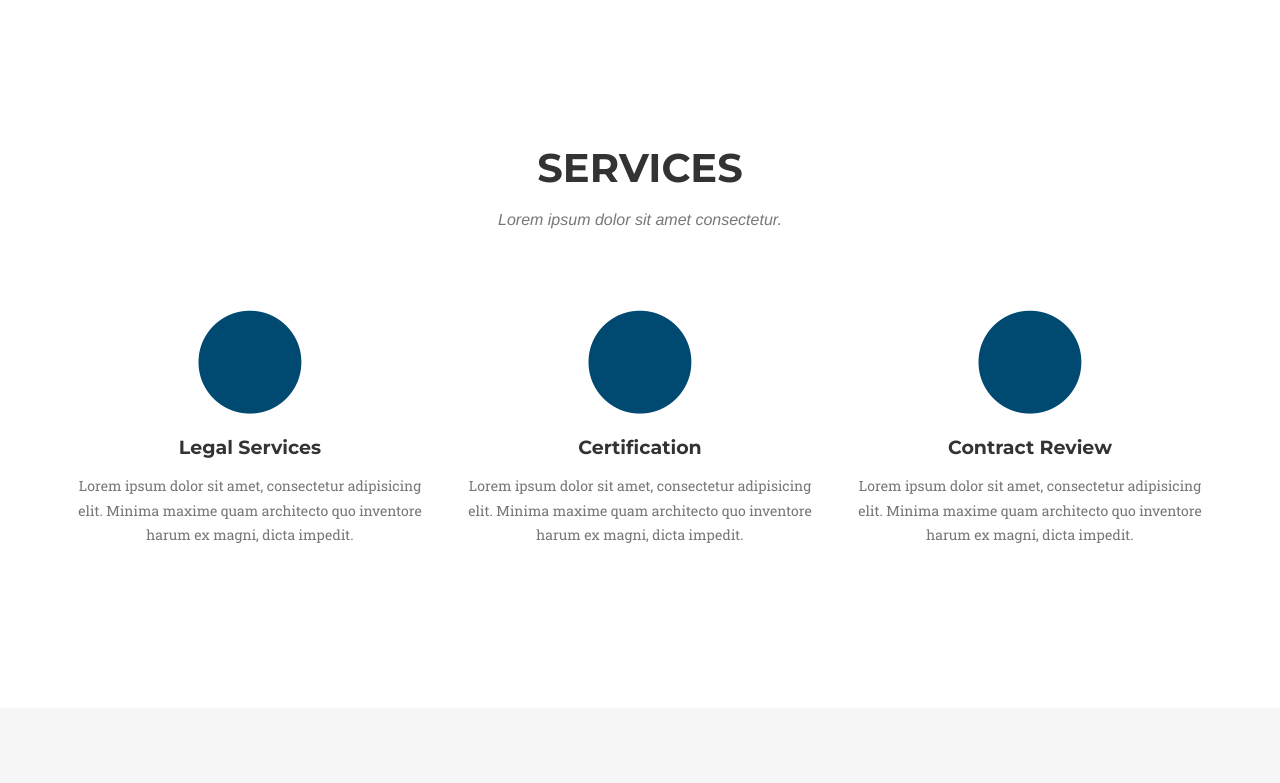
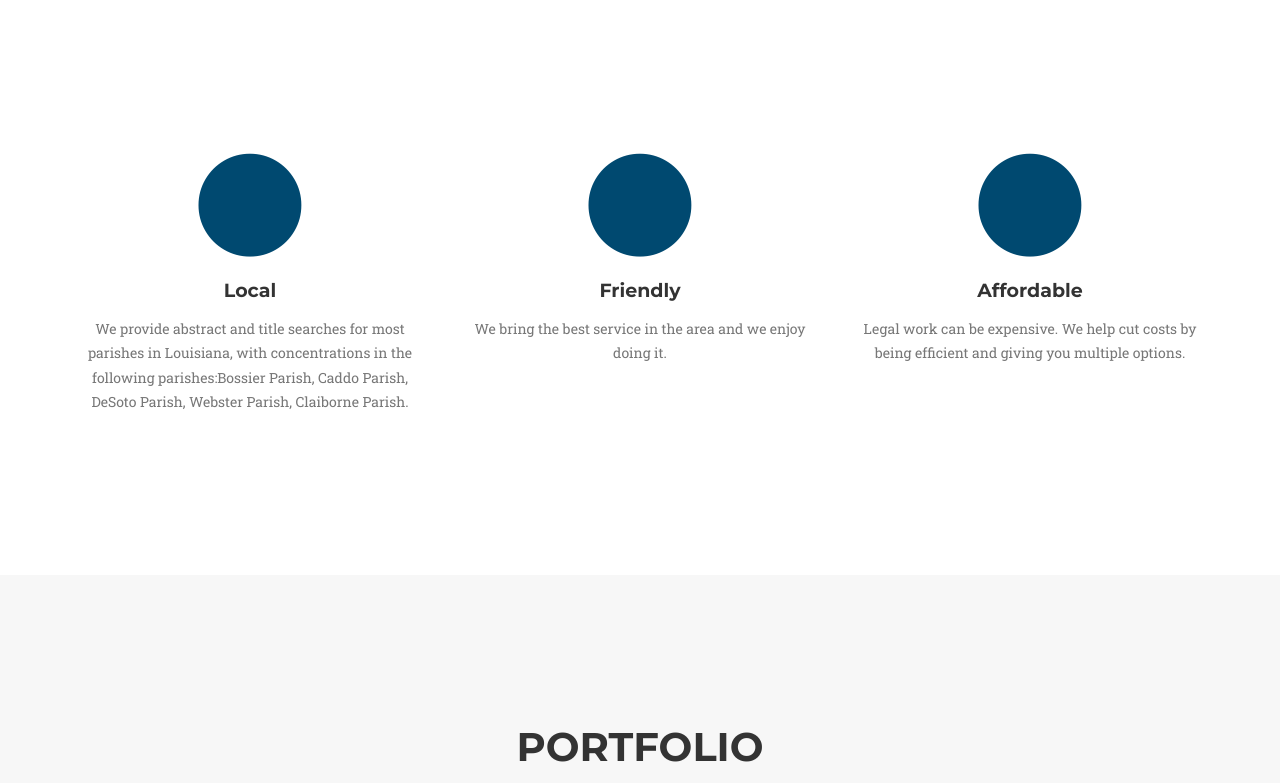
Before and after one commit to MainStreetTitleDeveloper/mainstreettitledeveloper.github.io, a Jekyll site: the page built from index.html, in a window 1280 px wide and 900 px high, scrolled down 645 px, cut to the strip 117-900 px from the top of the window. Built offline with Jekyll 4.4.1, drawn with Linux system fonts in a browser that asks for light colours; some web fonts are replaced.

Commit message:
Update services.html

```diff
--- a/_includes/services.html
+++ b/_includes/services.html
@@ -1,36 +1,30 @@
 <!-- Services Section -->
     <section id="services">
         <div class="container">
-            <div class="row">
-                <div class="col-lg-12 text-center">
-                    <h2 class="section-heading">Services</h2>
-                    <h3 class="section-subheading text-muted">Lorem ipsum dolor sit amet consectetur.</h3>
-                </div>
-            </div>
             <div class="row text-center">
                 <div class="col-md-4">
                     <span class="fa-stack fa-4x">
                         <i class="fa fa-circle fa-stack-2x text-primary"></i>
                         <i class="fas fa-balance-scale fa-stack-1x fa-inverse"></i>
                     </span>
-                    <h4 class="service-heading">Legal Services</h4>
-                    <p class="text-muted">Lorem ipsum dolor sit amet, consectetur adipisicing elit. Minima maxime quam architecto quo inventore harum ex magni, dicta impedit.</p>
+                    <h4 class="service-heading">Local</h4>
+                    <p class="text-muted">We provide abstract and title searches for most parishes in Louisiana, with concentrations in the following parishes:Bossier Parish, Caddo Parish, DeSoto Parish, Webster Parish, Claiborne Parish.</p>
                 </div>
                 <div class="col-md-4">
                     <span class="fa-stack fa-4x">
                         <i class="fa fa-circle fa-stack-2x text-primary"></i>
                         <i class="fas fa-mail-bulk fa-stack-1x fa-inverse"></i>
                     </span>
-                    <h4 class="service-heading">Certification</h4>
-                    <p class="text-muted">Lorem ipsum dolor sit amet, consectetur adipisicing elit. Minima maxime quam architecto quo inventore harum ex magni, dicta impedit.</p>
+                    <h4 class="service-heading">Friendly</h4>
+                    <p class="text-muted">We bring the best service in the area and we enjoy doing it.</p>
                 </div>
                 <div class="col-md-4">
                     <span class="fa-stack fa-4x">
                         <i class="fa fa-circle fa-stack-2x text-primary"></i>
                         <i class="fas fa-file-contract fa-stack-1x fa-inverse"></i>
                     </span>
-                    <h4 class="service-heading">Contract Review</h4>
-                    <p class="text-muted">Lorem ipsum dolor sit amet, consectetur adipisicing elit. Minima maxime quam architecto quo inventore harum ex magni, dicta impedit.</p>
+                    <h4 class="service-heading">Affordable</h4>
+                    <p class="text-muted">Legal work can be expensive. We help cut costs by being efficient and giving you multiple options.</p>
                 </div>
             </div>
         </div>
```
